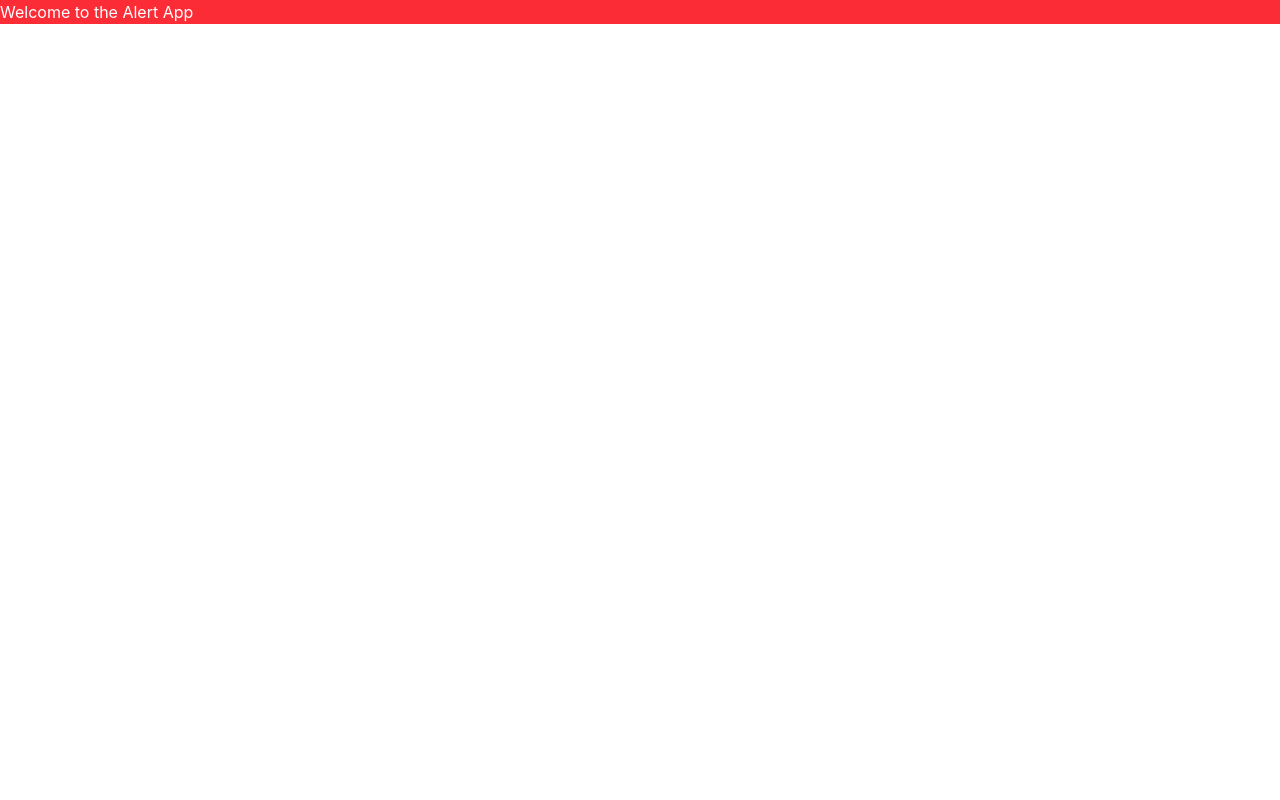
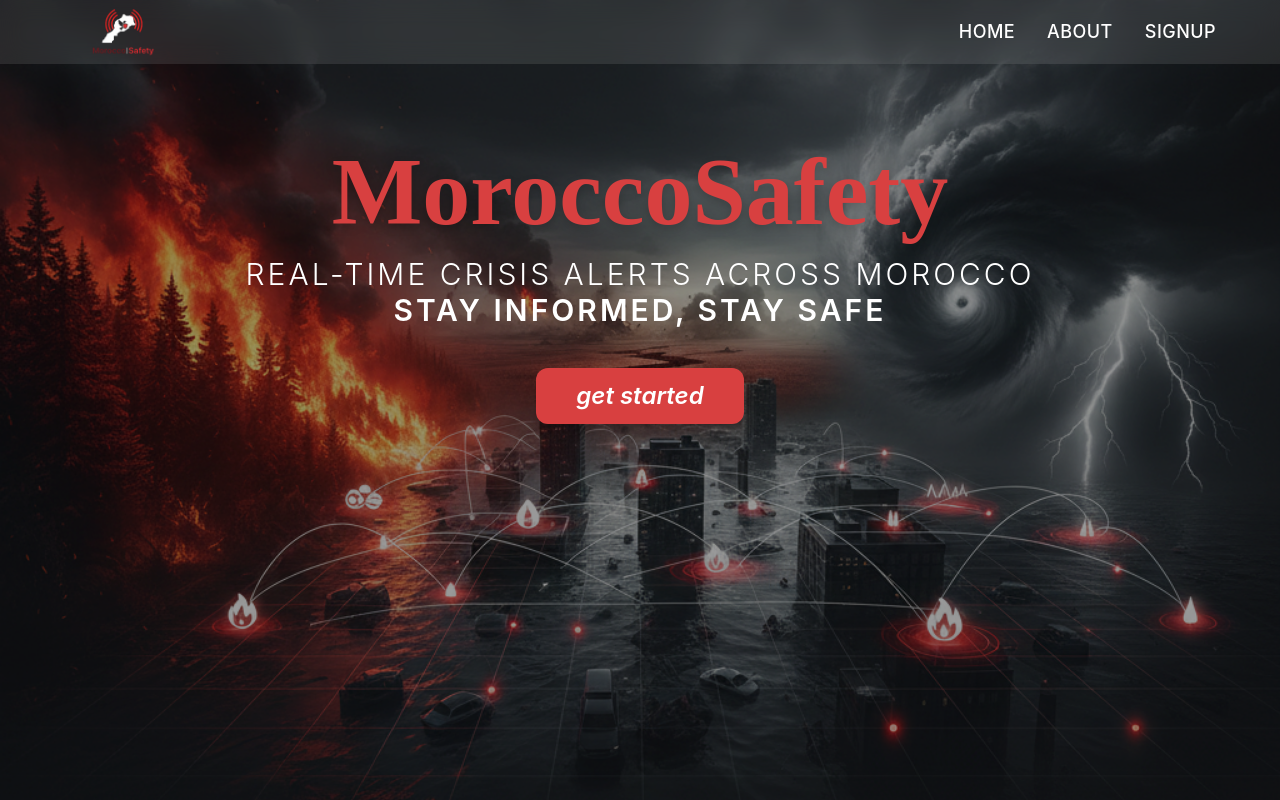
Before and after one commit to ikrambenallali/MoroccoSafety, a Next.js app in the folder apps/web/: page / in a window 1280 px wide. Built offline with nearby package versions, Linux system fonts and the light colour scheme.

Commit message:
welcom page

```diff
--- a/apps/web/app/page.tsx
+++ b/apps/web/app/page.tsx
@@ -1,9 +1,63 @@
-import Image from "next/image";
+import React from 'react';
+import Image from 'next/image';
 
-export default function Home() {
+export default function WelcomePage() {
   return (
-    <div className="bg-red-500 ">
-   <h1 className="text-white">Welcome to the Alert App</h1>
+    <div className="relative min-h-screen w-full font-sans text-white overflow-hidden">
+      {/* Background Image */}
+      <div className="absolute inset-0 z-0">
+        <Image
+          src="/photo1.png"
+          alt="Crisis background"
+          fill
+          className="object-cover"
+          priority
+        />
+        {/* Overlay pour assombrir l'image et améliorer le contraste */}
+        <div className="absolute inset-0 bg-black/40" />
+      </div>
+
+      {/* Header / Navbar */}
+      <header className="relative z-10 bg-white/10 backdrop-blur-md h-16 flex justify-between items-center px-8  md:px-16">
+        <div className="flex items-center">
+          <Image
+            src="/logo.png"
+            alt="MoroccoSafety Logo"
+            width={120}
+            height={50}
+            className="object-contain"
+          />
+        </div>
+        <nav>
+          <ul className="flex gap-8 text-lg font-medium tracking-wide uppercase">
+            <li className="cursor-pointer hover:text-[#D84040] transition-colors">Home</li>
+            <li className="cursor-pointer hover:text-[#D84040] transition-colors">About</li>
+            <li className="cursor-pointer hover:text-[#D84040] transition-colors">Signup</li>
+          </ul>
+        </nav>
+      </header>
+
+      {/* Hero Content */}
+      <main className="relative z-10 flex flex-col items-center justify-center text-center px-4 mt-20">
+        <h1 className="text-6xl md:text-8xl font-bold text-[#D84040] drop-shadow-lg mb-4"
+            style={{ fontFamily: 'serif' }}>
+          MoroccoSafety
+        </h1>
+
+        <p className="text-xl md:text-3xl font-light tracking-widest uppercase mb-10 max-w-4xl">
+          Real-time crisis alerts across Morocco <br />
+          <span className="font-semibold">Stay informed, Stay safe</span>
+        </p>
+
+        <button className="bg-[#D84040]  text-white text-2xl px-10 py-3 rounded-xl transition-all duration-300 shadow-xl lowercase italic font-semibold">
+          get Started
+        </button>
+      </main>
+
+      {/* Effet visuel du bas (Nodes/Réseau) */}
+      <div className="absolute bottom-0 w-full h-1/3 pointer-events-none">
+        {/* On peut ajouter ici un overlay ou des éléments SVG pour simuler les connexions blanches */}
+      </div>
     </div>
   );
 }
```
Also changed, not shown: apps/web/public/logo.png (added), apps/web/public/photo1.png (added).
